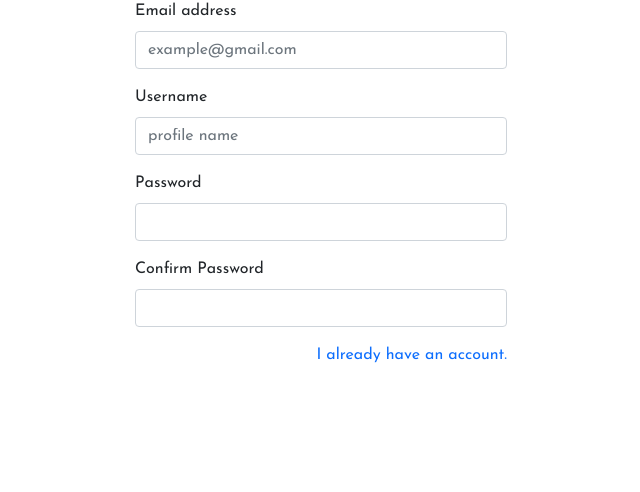
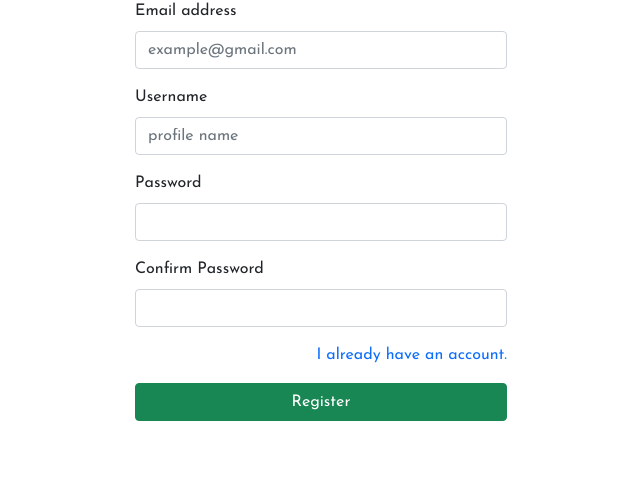
Before and after one commit to bhashana99/Friend_List-PHP, a PHP site: page /register.php in a window 1280 px wide. Shown: the part 223-715 px from the top of the page, without its empty margins (319-959 px from the left). Run offline with PHP 8.4, Linux system fonts and the light colour scheme.

Commit message:
add submit button

```diff
--- a/register.php
+++ b/register.php
@@ -28,6 +28,9 @@
                 <a href="./login.php" style="text-decoration: none;">I already have an account.</a>
             </div>
 
+            <div class="mb-3 text-center ">
+            <input type="button" class="btn btn-success col-12" value="Register">
+            </div>
         </form>
     </div>
 </div>
```
